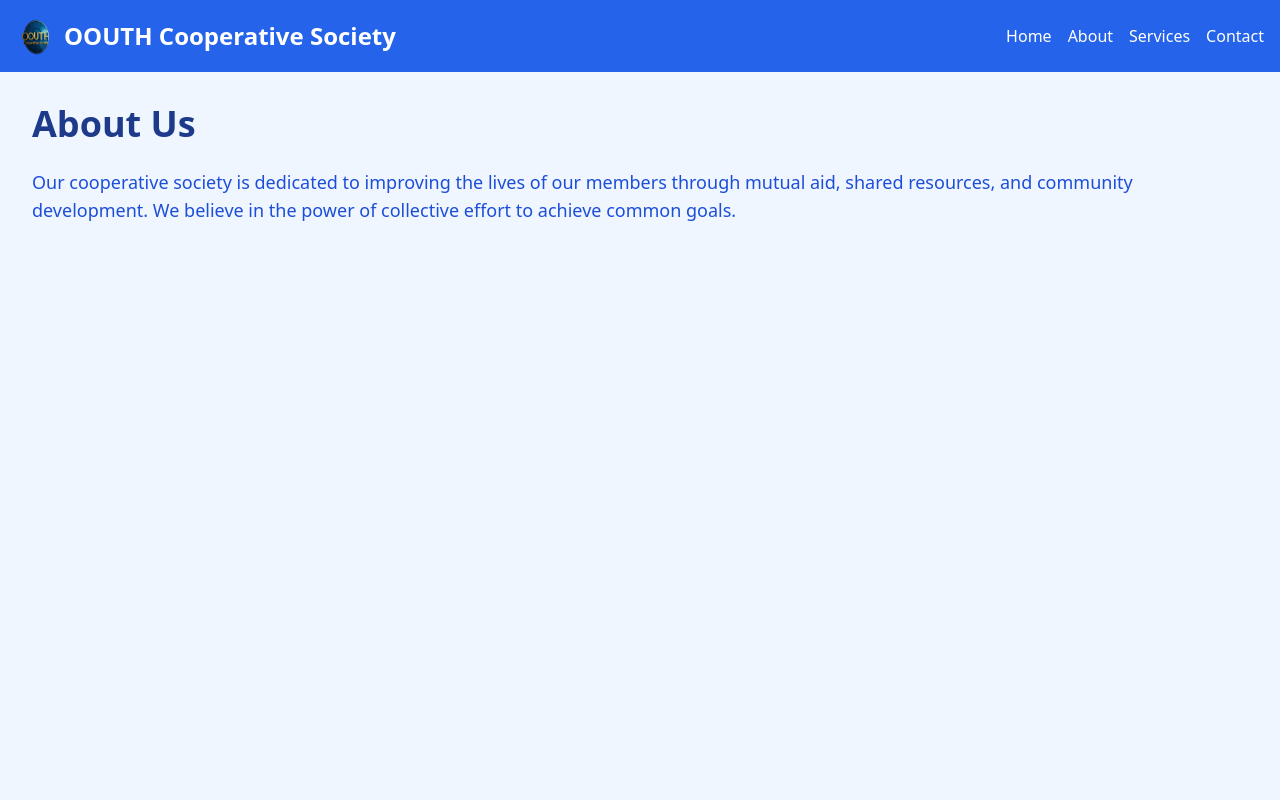
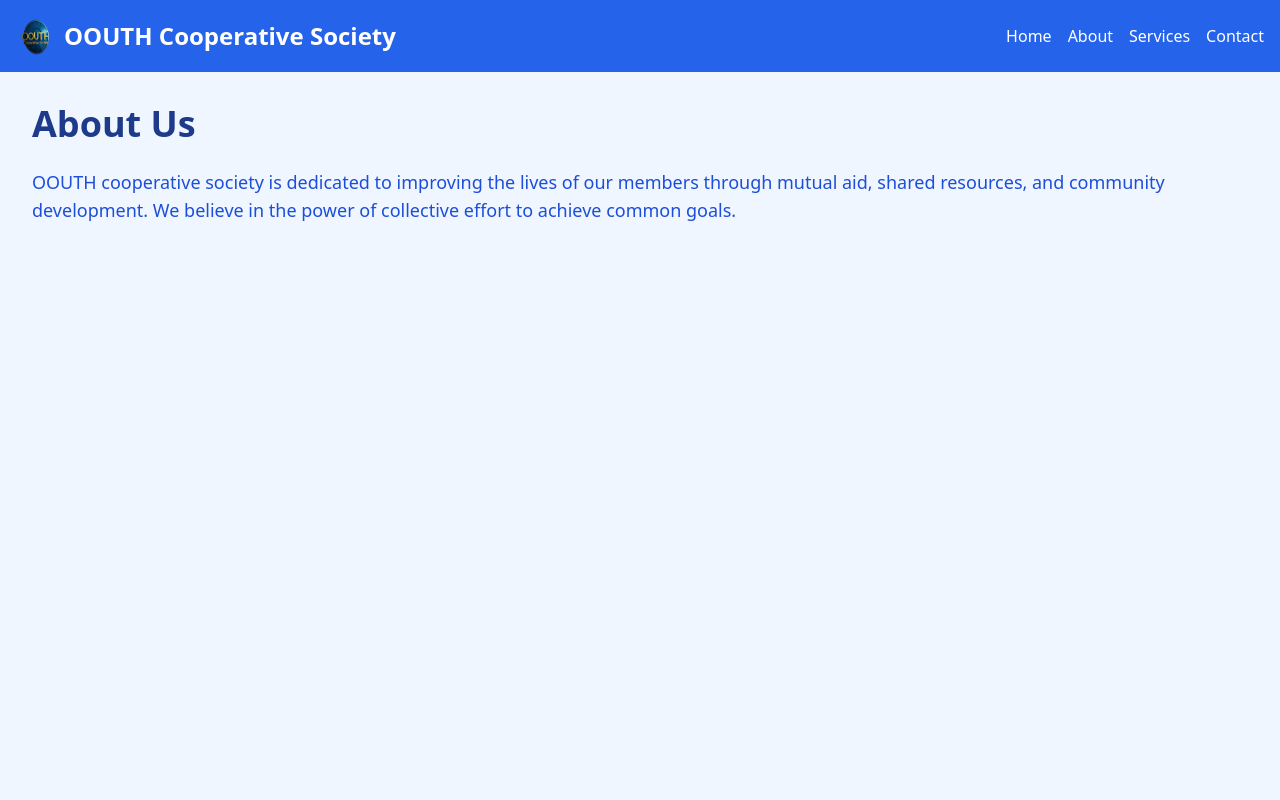
Before and after one commit to meowbanky/oouthcoop, a React (Create React App) app: page /about in a window 1280 px wide. Shown: the top 800 px of the page. Built offline with nearby package versions, Linux system fonts and the light colour scheme.

Commit message:
Update project

```diff
--- a/src/components/About.js
+++ b/src/components/About.js
@@ -6,7 +6,7 @@ const About = () => {
             <div className="container mx-auto">
                 <h1 className="text-4xl font-bold text-blue-900 mb-6">About Us</h1>
                 <p className="text-lg text-blue-700">
-                    Our cooperative society is dedicated to improving the lives of our members through mutual aid, shared resources, and community development. We believe in the power of collective effort to achieve common goals.
+                    OOUTH cooperative society is dedicated to improving the lives of our members through mutual aid, shared resources, and community development. We believe in the power of collective effort to achieve common goals.
                 </p>
             </div>
         </div>
```
Also changed, not shown: 2 other files (tests, documents, lock files or other folders).
